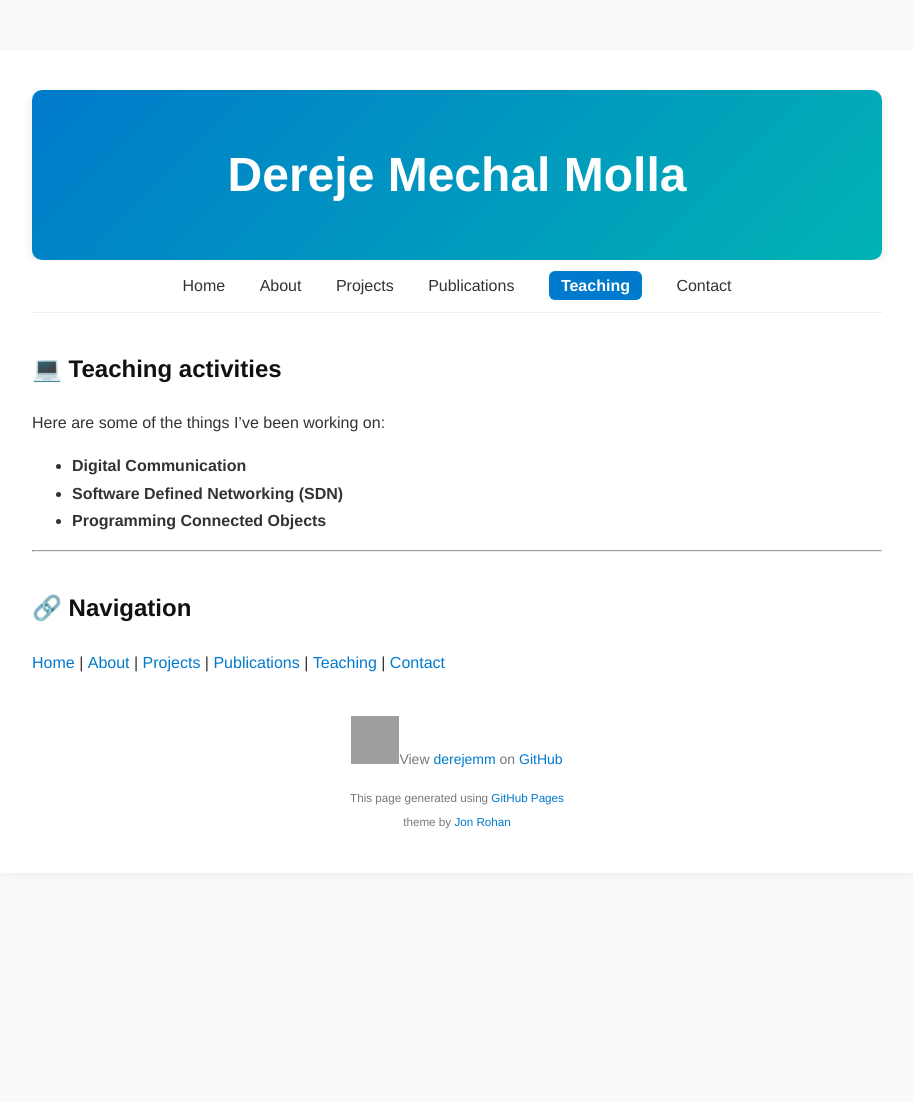
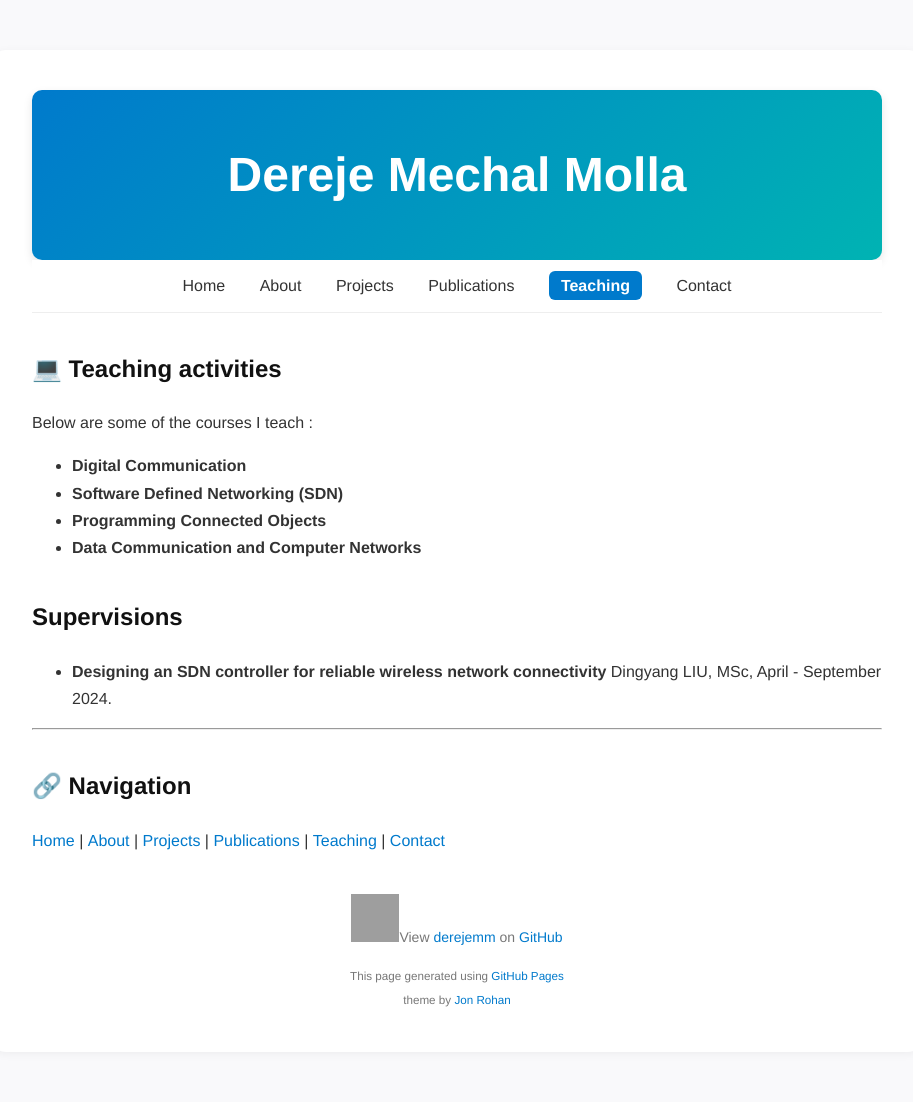
Before and after one commit to derejemm/derejemm.github.io, a Jekyll site: the page built from teaching/index.md, in a window 1280 px wide. Shown: the whole page, without its empty margins (183-1096 px from the left). Built offline with Jekyll 4.4.1, drawn with Linux system fonts in a browser that asks for light colours; a script that is not in the unit is left out; the repository's description, which GitHub fills in, is left out; before the commit the page ends 923 px from its top, so only the background shows below that; grey boxes are pictures that could not be loaded.

Commit message:
Update index.md

```diff
--- a/teaching/index.md
+++ b/teaching/index.md
@@ -5,11 +5,16 @@ title: Teaching
 
 # 💻 Teaching activities
 
-Here are some of the things I’ve been working on:
+Below are some of the courses I teach :
 
 - **Digital Communication**
 - **Software Defined Networking (SDN)**
 - **Programming Connected Objects**
+- **Data Communication and Computer Networks**
+
+
+# Supervisions
+- **Designing an SDN controller for reliable wireless network connectivity** Dingyang LIU, MSc, April - September 2024.
 
 ---
 
```
